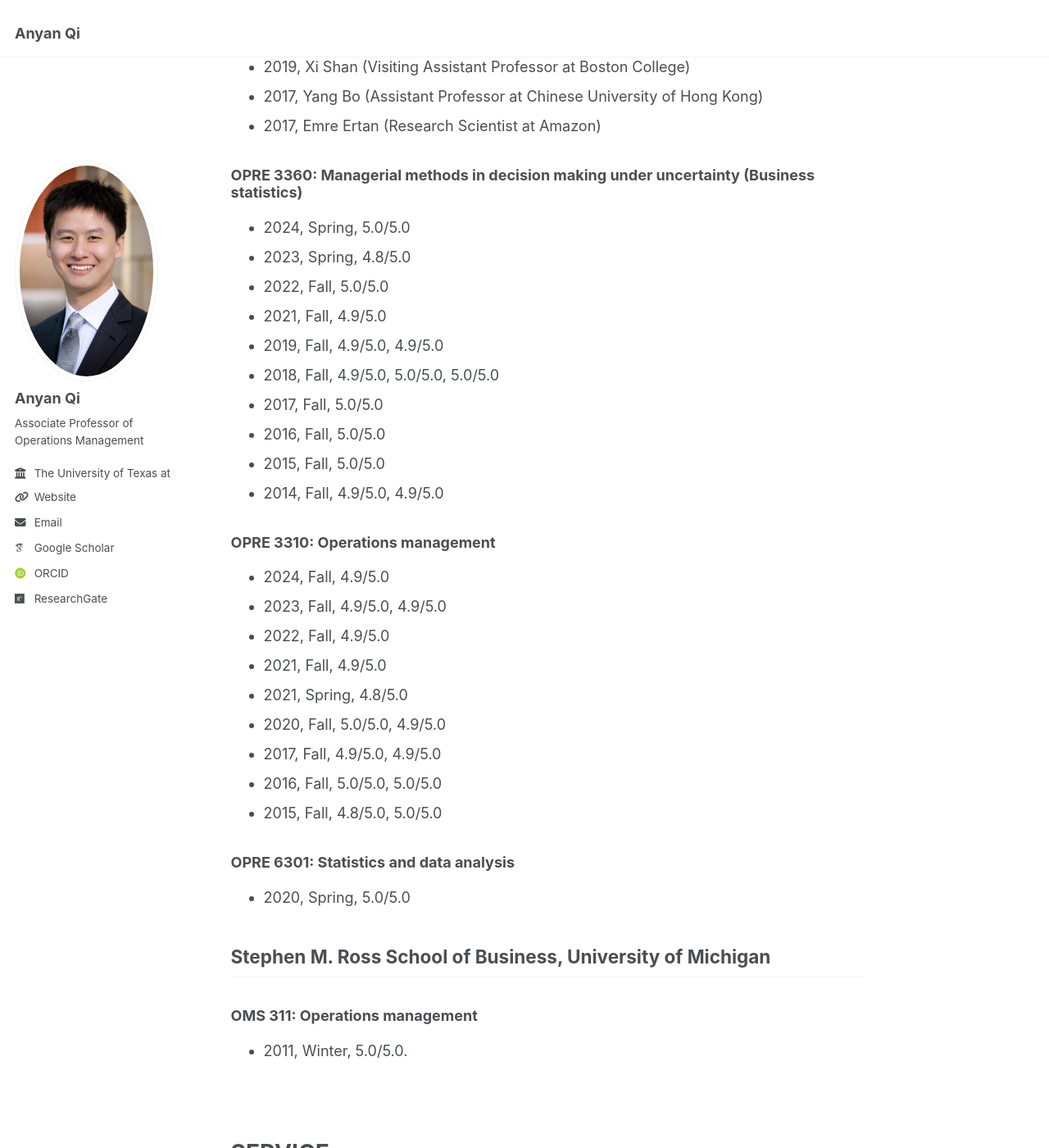
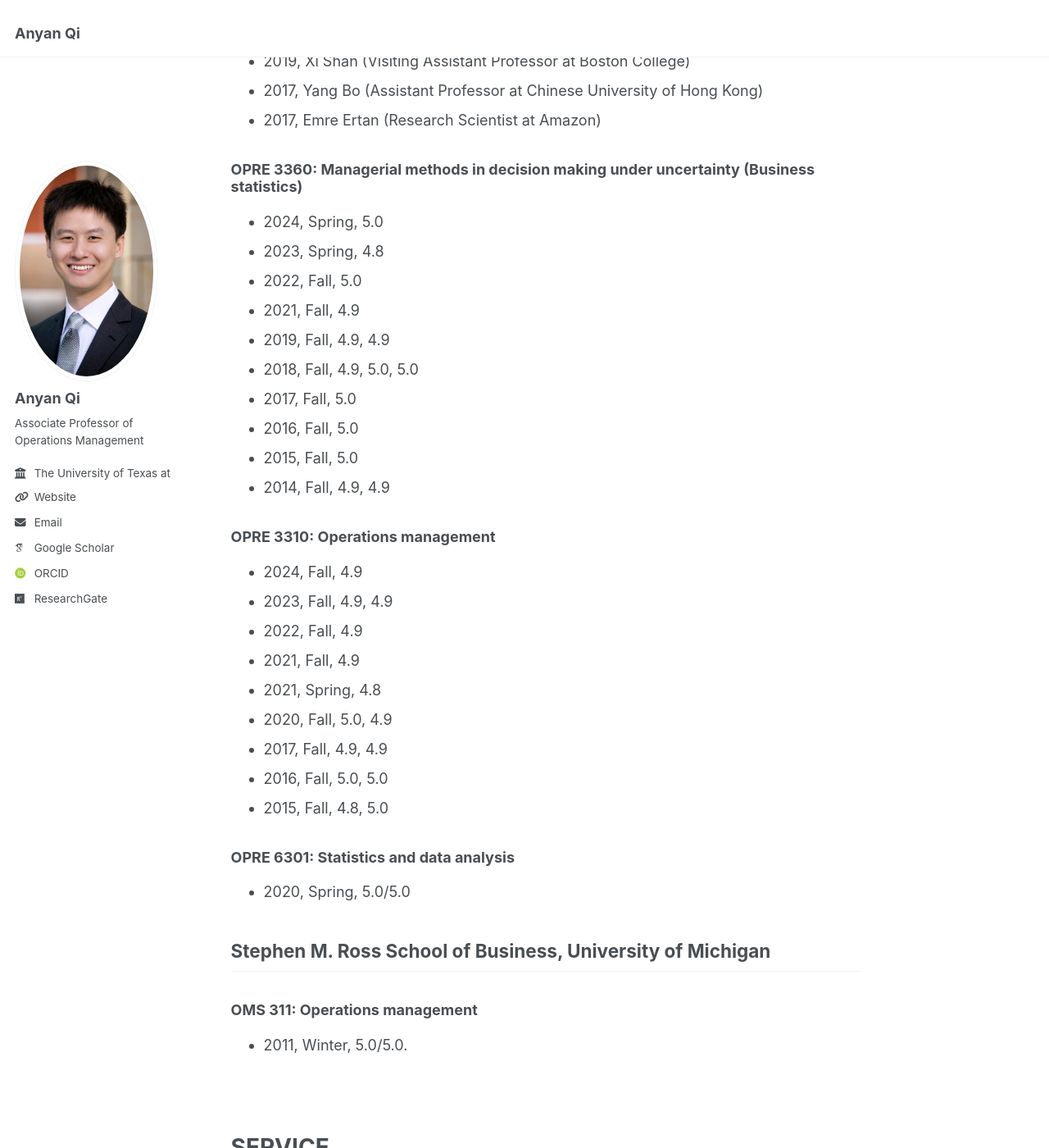
Before and after one commit to qi-anyan/qi-anyan.github.io, a Jekyll site: the page built from _pages/about.md, in a window 1280 px wide and 1400 px high, scrolled down 4404 px. Shown: the whole window at 82% size. Built offline with Jekyll 4.4.1, drawn with Linux system fonts in a browser that asks for light colours; some web fonts are replaced; some of the changed text lies outside the part shown.

Commit message:
Initial commit

```diff
--- a/_pages/about.md
+++ b/_pages/about.md
@@ -101,6 +101,7 @@ Invited Book Chapter
 <br><br>
 
 TEACHING
+<span style="font-size: 10px;">(instructor evaluations in parentheses on the rating scale of 5.0)</span>
 ======
 
 Naveen Jindal School of Management, the University of Texas at Dallas
@@ -131,29 +132,29 @@ Naveen Jindal School of Management, the University of Texas at Dallas
 
 ### OPRE 3360: Managerial methods in decision making under uncertainty (Business statistics)
 
-- 2024, Spring, 5.0/5.0
-- 2023, Spring, 4.8/5.0
-- 2022, Fall, 5.0/5.0
-- 2021, Fall, 4.9/5.0
-- 2019, Fall, 4.9/5.0, 4.9/5.0
-- 2018, Fall, 4.9/5.0, 5.0/5.0, 5.0/5.0
-- 2017, Fall, 5.0/5.0
-- 2016, Fall, 5.0/5.0
-- 2015, Fall, 5.0/5.0
-- 2014, Fall, 4.9/5.0, 4.9/5.0
+- 2024, Spring, 5.0
+- 2023, Spring, 4.8
+- 2022, Fall, 5.0
+- 2021, Fall, 4.9
+- 2019, Fall, 4.9, 4.9
+- 2018, Fall, 4.9, 5.0, 5.0
+- 2017, Fall, 5.0
+- 2016, Fall, 5.0
+- 2015, Fall, 5.0
+- 2014, Fall, 4.9, 4.9
 
 
 ### OPRE 3310: Operations management
 
-- 2024, Fall, 4.9/5.0
-- 2023, Fall, 4.9/5.0, 4.9/5.0
-- 2022, Fall, 4.9/5.0
-- 2021, Fall, 4.9/5.0
-- 2021, Spring, 4.8/5.0
-- 2020, Fall, 5.0/5.0, 4.9/5.0
-- 2017, Fall, 4.9/5.0, 4.9/5.0
-- 2016, Fall, 5.0/5.0, 5.0/5.0
-- 2015, Fall, 4.8/5.0, 5.0/5.0
+- 2024, Fall, 4.9
+- 2023, Fall, 4.9, 4.9
+- 2022, Fall, 4.9
+- 2021, Fall, 4.9
+- 2021, Spring, 4.8
+- 2020, Fall, 5.0, 4.9
+- 2017, Fall, 4.9, 4.9
+- 2016, Fall, 5.0, 5.0
+- 2015, Fall, 4.8, 5.0
 
 
 ### OPRE 6301: Statistics and data analysis
```
